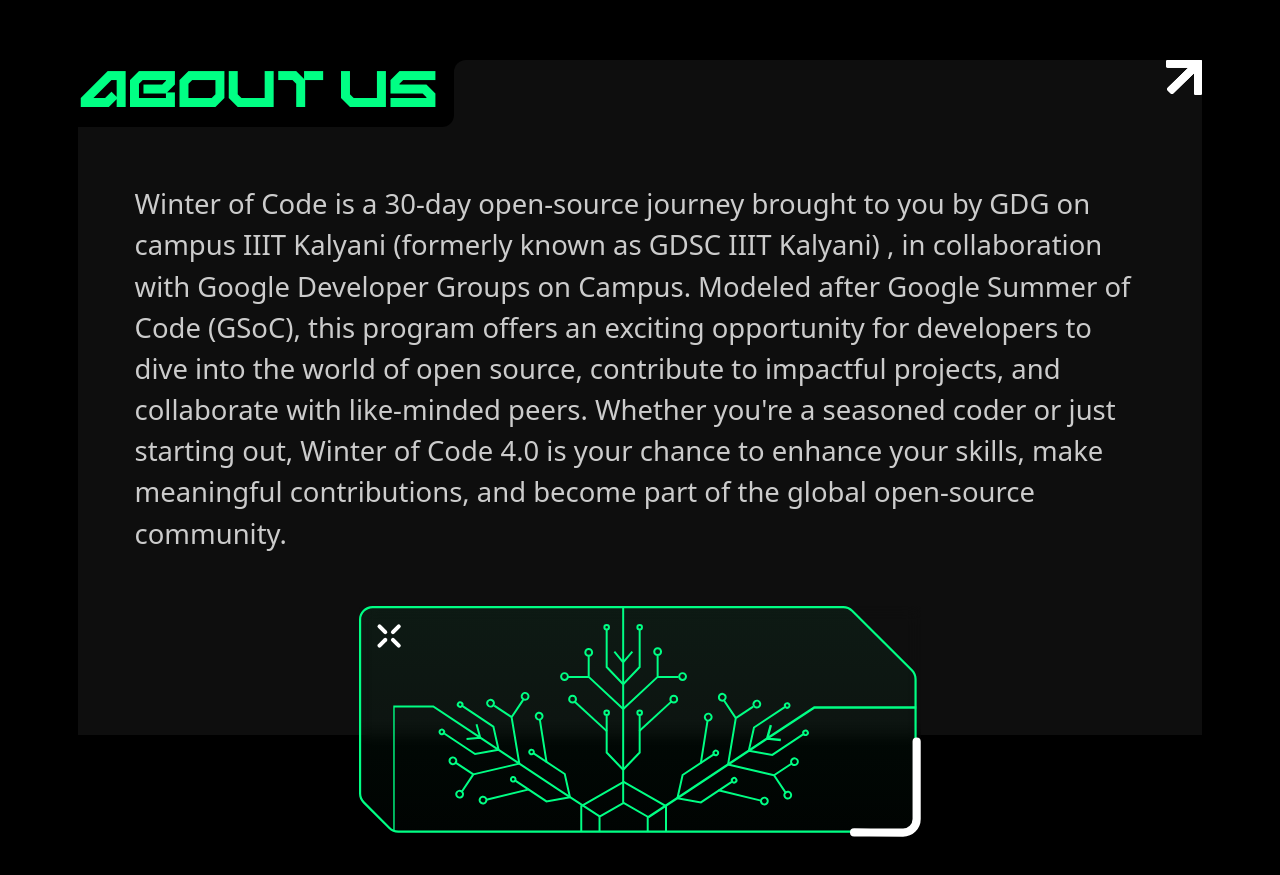
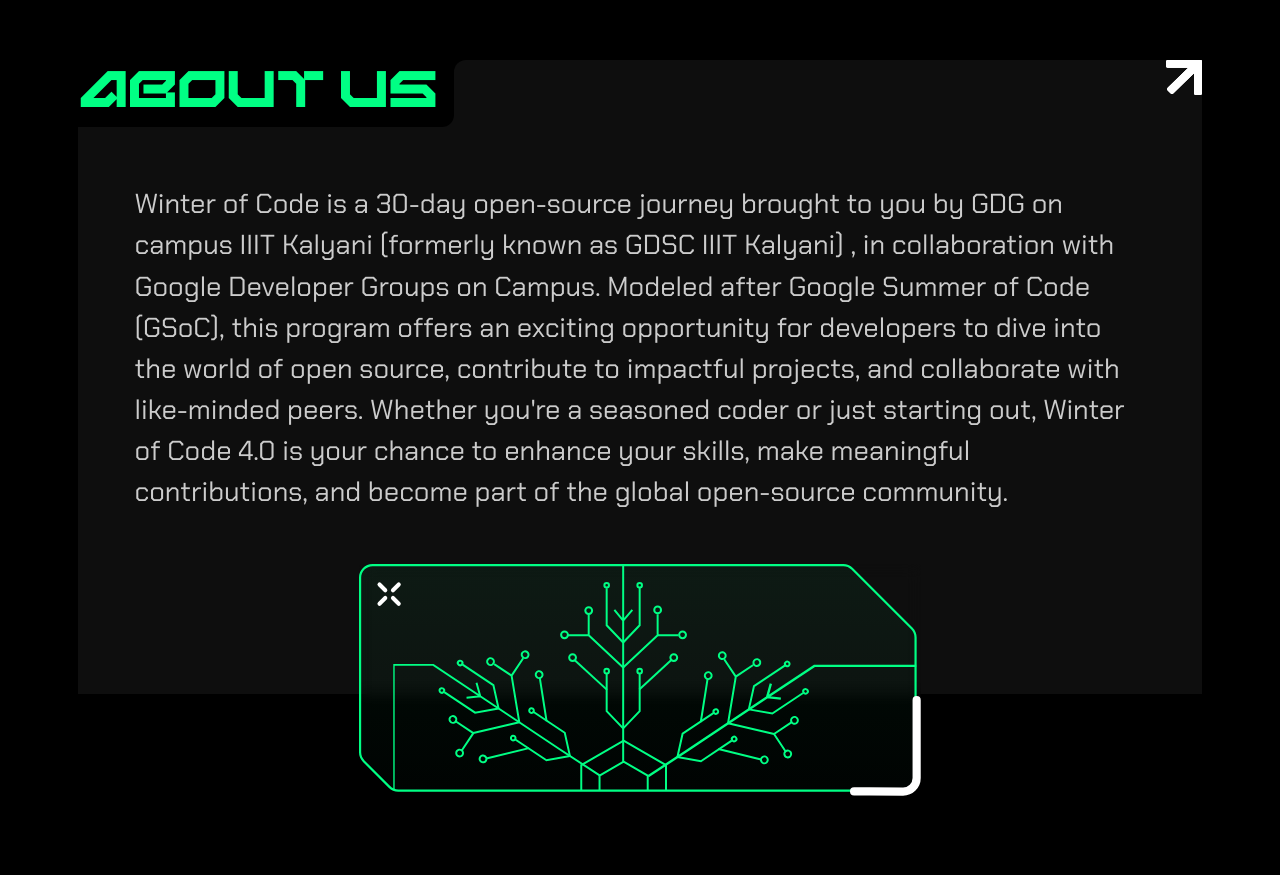
Before and after one commit to EnthusiastiCoder/Winter-of-Code-4.0, a Next.js app: page / in a window 1280 px wide. Shown: the part 860-1735 px from the top of the page. Built offline with nearby package versions, Linux system fonts and the light colour scheme.

Commit message:
Update fonts

```diff
--- a/components/about.tsx
+++ b/components/about.tsx
@@ -21,7 +21,7 @@
                     </Link>
                 </div>
             </div>
-            <div className="w-full flex p-[5%] text-scale-20-5 text-grey">
+            <div className="w-full flex p-[5%] font-chakra text-scale-20-5 text-grey">
                 {description}
                 <Image className="absolute w-[50%] -bottom-[8vw] left-[25%] backdrop-blur" src={aboutus} alt="woc" />
             </div>
```
